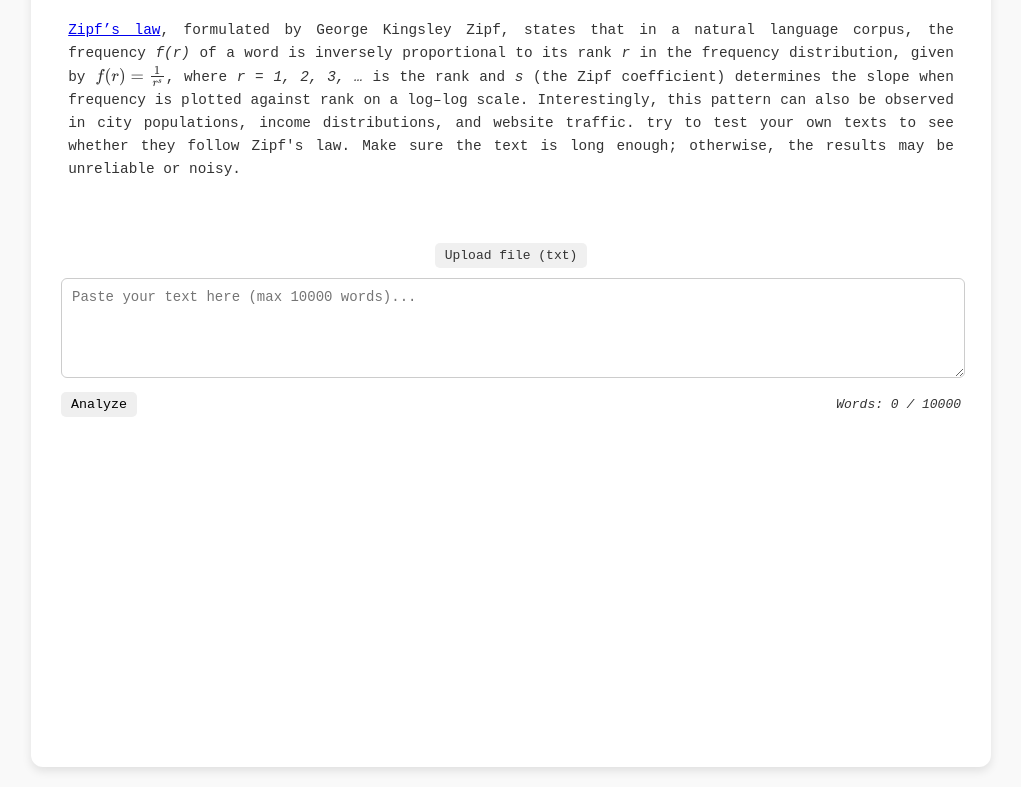
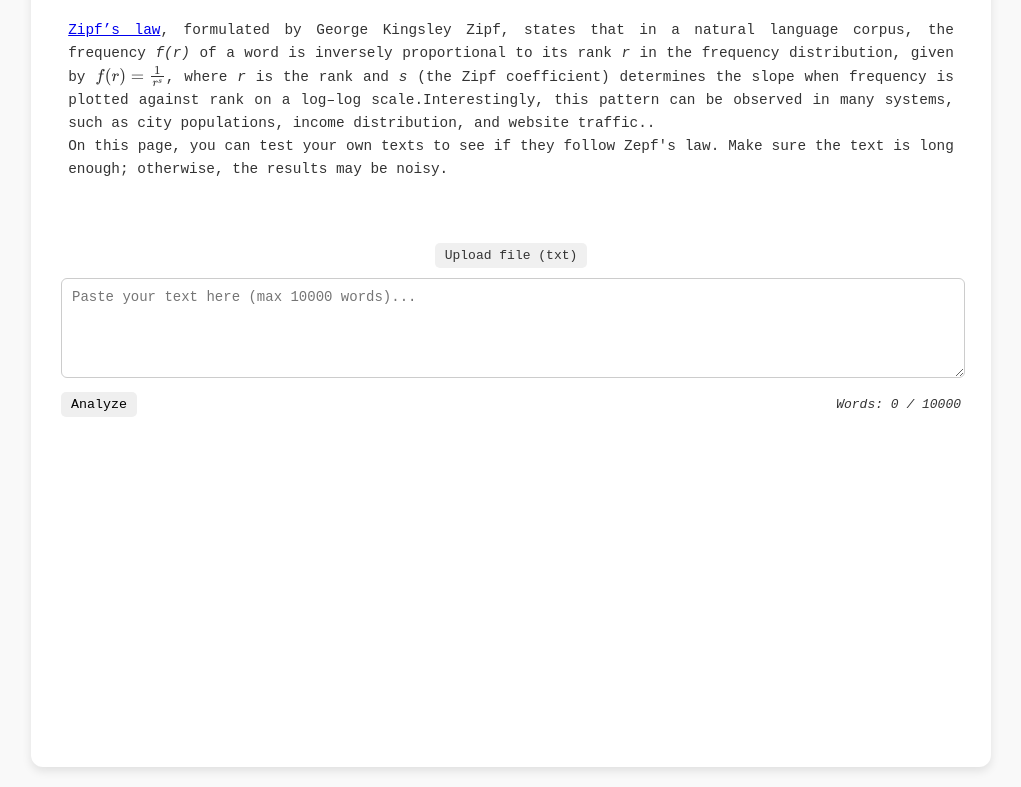
Before and after one commit to AbdeChk/Zipf-s-Law, a plain HTML site: page index.html in a window 1280 px wide. Shown: the part 75-862 px from the top of the page, without its empty margins (129-1150 px from the left). Drawn offline with nearby package versions, Linux system fonts and the light colour scheme.

Commit message:
Update index paragraph

```diff
--- a/index.html
+++ b/index.html
@@ -138,7 +138,7 @@ input[type="file"] {
   <div class="wrapper">
     <h2>Zipf's Law</h2>
     <p>
-    <a href="https://en.wikipedia.org/wiki/Zipf%27s_law" target="_blank">Zipf’s law</a>, formulated by George Kingsley Zipf, states that in a natural language corpus, the frequency <em>f(r)</em> of a word is inversely proportional to its rank <em>r</em> in the frequency distribution, given by <span>\(f(r) = \frac{1}{r^s}\)</span>, where <em>r = 1, 2, 3, …</em> is the rank and <em>s</em> (the Zipf coefficient) determines the slope when frequency is plotted against rank on a log–log scale. Interestingly, this pattern can also be observed in city populations, income distributions, and website traffic. try to test your own texts to see whether they follow Zipf's law. Make sure the text is long enough; otherwise, the results may be unreliable or noisy.
+    <a href="https://en.wikipedia.org/wiki/Zipf%27s_law" target="_blank">Zipf’s law</a>, formulated by George Kingsley Zipf, states that in a natural language corpus, the frequency <em>f(r)</em> of a word is inversely proportional to its rank <em>r</em> in the frequency distribution, given by <span>\(f(r) = \frac{1}{r^s}\)</span>, where <em>r </em> is the rank and <em>s</em> (the Zipf coefficient) determines the slope when frequency is plotted against rank on a log–log scale.Interestingly, this pattern can be observed in many systems, such as city populations, income distribution, and website traffic..<br> On this page, you can test your own texts to see if they follow Zepf's law. Make sure the text is long enough; otherwise, the results may be noisy.
     </p>
 
     <br><br>
```
